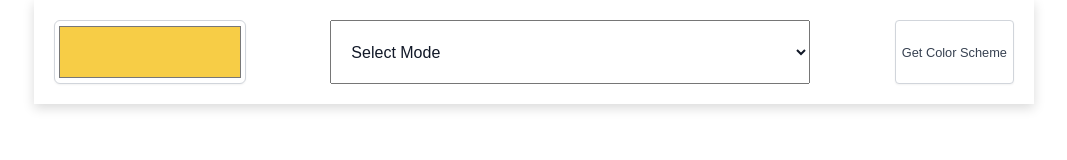
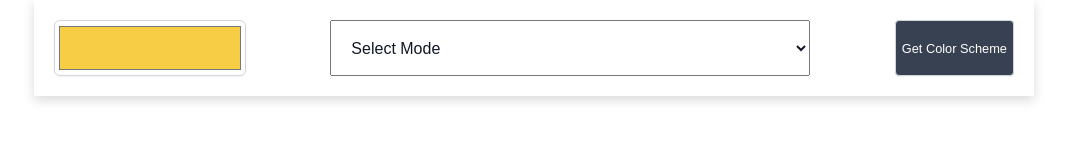
Before and after one commit to Bugstacker/Color-Scheme-Generator, a plain HTML site: page index.html in a window 1280 px wide. In both pictures the pointer is over the button "Get Color Scheme". Shown: the whole page, without its empty margins (106-1173 px from the left). Drawn offline with Linux system fonts and the light colour scheme; no server answers.

Commit message:
Hover effects on button

```diff
--- a/index.css
+++ b/index.css
@@ -44,7 +44,7 @@ input {
 input,
 select,
 button {
-    height: 8vh;
+    height: 7vh;
 }
 
 input,
@@ -67,8 +67,11 @@ button {
     border-radius: 4px;
 }
 
-button:focus {
+button:focus,
+button:hover {
     outline: none;
+    background-color: #374151;
+    color: #ffffff;
 }
 
 main > .container {
```
